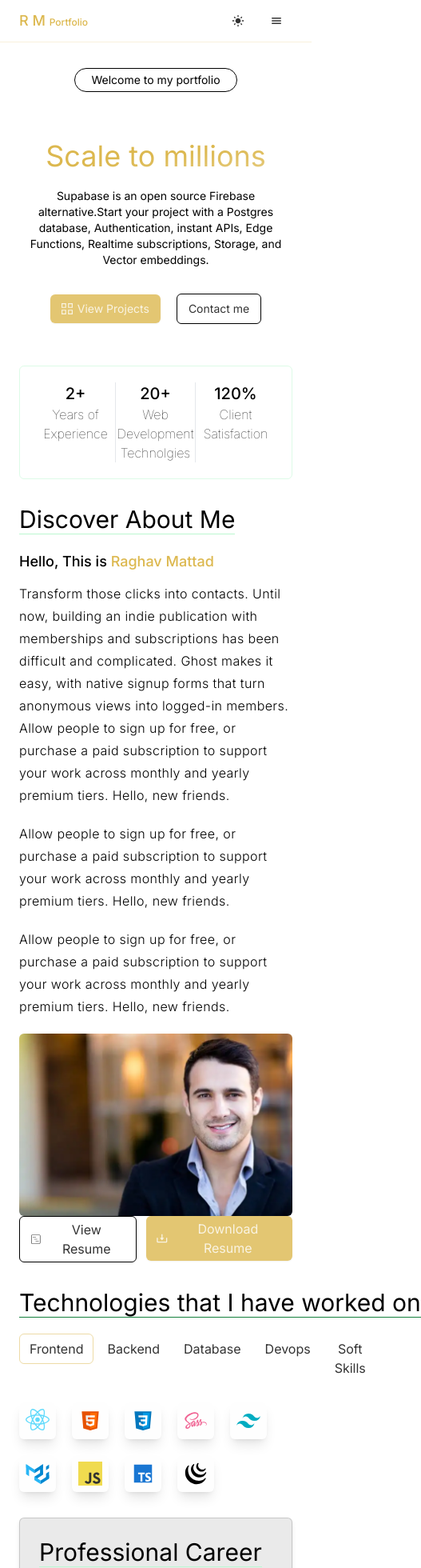
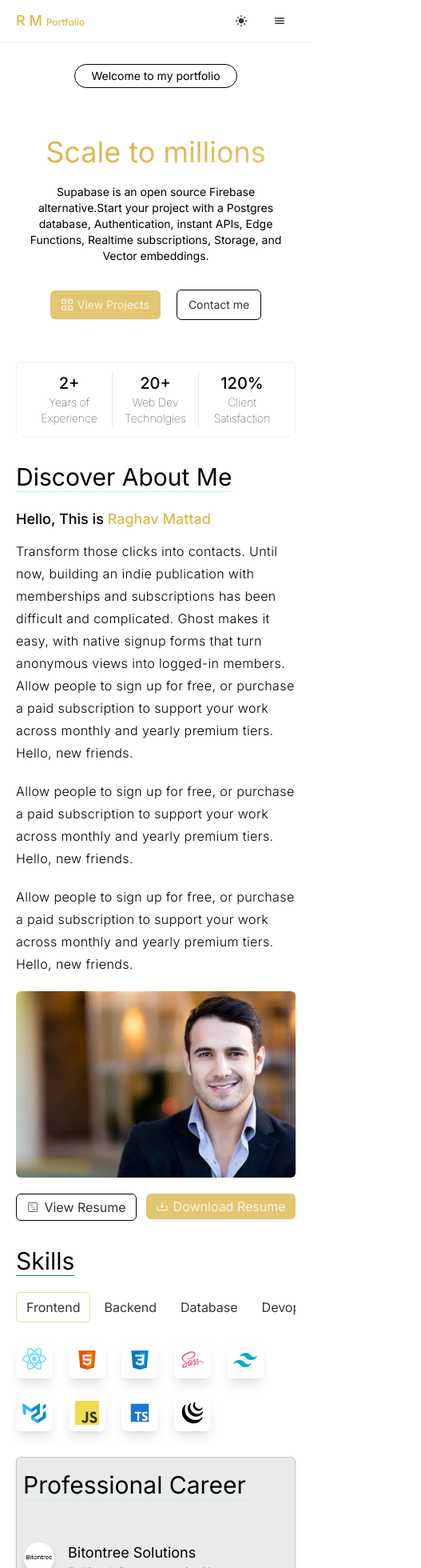
Before and after one commit to Raghav1000/portfolio, a Next.js app: page / in a window 390 px wide. Shown: the top 1960 px of the page at 80% size, 527 px wide, since content can reach past the window. Built offline with nearby package versions, Linux system fonts and the light colour scheme.

Commit message:
feat: responsive changes

```diff
--- a/src/app/components/AboutMe/AboutMe.tsx
+++ b/src/app/components/AboutMe/AboutMe.tsx
@@ -11,7 +11,7 @@ const AboutMe = () => {
       <h4 className="text-left text-3xl mb-5 border-b border-green-200 w-max">
         Discover About Me
       </h4>
-      <div className="grid md:grid-cols-2">
+      <div className="grid lg:grid-cols-2">
         <div>
           <h1 className="text-lg font-medium mb-3">
             Hello, This is <span className="text-primary">Raghav Mattad</span>
@@ -39,13 +39,13 @@ const AboutMe = () => {
         </div>
         <div className="flex flex-col justify-around">
           <Image
-            className="ml-auto rounded-md"
+            className="mx-auto lg:ml-auto rounded-md"
             src="/images/profile.jpeg"
             alt="profile-pic"
             height={600}
             width={400}
           />
-          <div className="flex ml-auto gap-3">
+          <div className="flex mx-auto lg:ml-auto mt-5 lg:mt-0 gap-3">
             <Button
               icon={<CiViewTimeline />}
               type="default"
--- a/src/app/components/Contact/Contact.tsx
+++ b/src/app/components/Contact/Contact.tsx
@@ -11,8 +11,8 @@ const Contact = () => {
         <h4 className="text-left text-3xl mb-5 border-b border-green-200 w-max">
           Get in touch
         </h4>
-        <div className="grid grid-cols-2">
-          <div className="flex flex-col justify-between">
+        <div className="grid md:grid-cols-2 sm:gap-0 md:gap-0">
+          <div className="flex flex-col gap-5 justify-between">
             <div className="flex flex-col gap-4">
               <div>
                 Feel free to get in touch with me. I am always open to
@@ -53,7 +53,7 @@ const Contact = () => {
               />
             </div>
           </div>
-          <div className="flex flex-col gap-6 ml-20">
+          <div className="flex flex-col gap-6 mt-5 md:mt-0 md:ml-20">
             <input
               placeholder="Name"
               className={
--- a/src/app/components/Footer/Footer.tsx
+++ b/src/app/components/Footer/Footer.tsx
@@ -4,15 +4,17 @@ import { BiMailSend } from "react-icons/bi";
 import { BsLinkedin } from "react-icons/bs";
 import { GrGithub } from "react-icons/gr";
 import Button from "../UI/Button/Button";
-import { FcContacts } from "react-icons/fc";
 
 const Footer = () => {
   return (
-    <div className="px-6 lg:px-20 xl:px-40 border-t border-t-primary/50 h-20 flex items-center justify-between">
-      <h3 className="text-primary text-lg font-medium">
+    <div className="px-5 lg:px-20 xl:px-40 border-t border-t-primary/50 h-20 flex items-center justify-between">
+      <h3 className="text-primary text-lg font-medium hidden sm:block">
         Raghav Mattad <span className="text-center text-xs">Portfolio</span>
       </h3>
-      <div className="text-sm tracking-widest">&lt; CODE YOUR FUTURE &gt;</div>
+      <h3 className="text-primary text-lg font-medium block sm:hidden">
+        R M <span className="text-center text-xs">Portfolio</span>
+      </h3>
+      <div className="text-sm tracking-widest hidden md:block">&lt; CODE YOUR FUTURE &gt;</div>
       <div className="flex gap-1">
         <Button
           icon={<GrGithub size={20} />}
--- a/src/app/components/Hero/Hero.tsx
+++ b/src/app/components/Hero/Hero.tsx
@@ -5,7 +5,7 @@ import DraggableButton from "./DraggableButton";
 
 const Hero = () => {
   return (
-    <div className="py-8 md:py-16">
+    <div className="py-8 md:py-16 pt-20 lg:pt-32">
       <DraggableButton />
       <div className="flex flex-col items-center justify-center text-center">
         <h1 className="text-foreground text-4xl sm:text-5xl sm:leading-none lg:text-7xl mt-5">
@@ -16,7 +16,7 @@ const Hero = () => {
             Scale to millions
           </span>
         </h1>
-        <p className="pt-2 text-foreground my-3 text-sm sm:mt-5 lg:mb-0 sm:text-base lg:text-lg lg:w-[60%]">
+        <p className="pt-2 text-foreground my-3 text-sm sm:mt-5 lg:mb-0 sm:text-base lg:text-lg md:w-[75%] lg:w-[60%]">
           Supabase is an open source Firebase alternative.
           <br className="hidden md:block" />
           Start your project with a Postgres database, Authentication, instant
--- a/src/app/components/Navbar/MobileNav.tsx
+++ b/src/app/components/Navbar/MobileNav.tsx
@@ -53,7 +53,7 @@ const MobileNav = () => {
                 exit="exit"
                 className="bg-overlay fixed overflow-hidden inset-0 z-50 h-screen max-h-screen w-screen supports-[height:100cqh]:h-[100cqh] supports-[height:100svh]:h-[100svh] transform"
               >
-                <div className="absolute px-6 lg:px-20 xl:px-40 py-3 flex items-center justify-between w-screen left-0 top-0 z-50 bg-overlay before:content[''] before:absolute before:w-full before:h-3 before:inset-0 before:top-full before:bg-gradient-to-b before:from-background-overlay before:to-transparent  border-b border-primary/20">
+                <div className="absolute px-5 lg:px-20 xl:px-40 py-3 flex items-center justify-between w-screen left-0 top-0 z-50 bg-overlay before:content[''] before:absolute before:w-full before:h-3 before:inset-0 before:top-full before:bg-gradient-to-b before:from-background-overlay before:to-transparent  border-b border-primary/20">
                   <h3 className="text-primary text-lg font-medium">
                     R M <span className="text-center text-xs">Portfolio</span>
                   </h3>
--- a/src/app/components/Navbar/Navbar.tsx
+++ b/src/app/components/Navbar/Navbar.tsx
@@ -7,7 +7,7 @@ import MobileNav from "./MobileNav";
 
 const Navbar = () => {
   return (
-    <div className="px-6 lg:px-20 xl:px-40 flex items-center justify-between border-b border-primary/20 py-3">
+    <div className="px-5 lg:px-20 xl:px-40 bg-background fixed w-full z-50 flex items-center justify-between border-b border-primary/20 py-3">
       <div className="flex items-center">
         <h3 className="text-primary text-lg font-medium">
           R M <span className="text-center text-xs">Portfolio</span>
--- a/src/app/components/PersonalStats/PersonalStats.tsx
+++ b/src/app/components/PersonalStats/PersonalStats.tsx
@@ -1,19 +1,24 @@
 const PersonalStats = () => {
   return (
     <div className="border border-green-200/50 rounded-md group hover:border-primary/30">
-      <div className="grid grid-cols-3 p-5">
+      <div className="grid grid-cols-3 p-3 md:p-5">
         <div className="flex flex-col text-center item-center border-r group-hover:border-r-primary/20">
           <h4 className="text-xl font-medium">2+</h4>
-          <span className="font-thin">Years of Experience</span>
+          <span className="font-thin text-sm md:text-base">
+            Years of Experience
+          </span>
         </div>
         <div className="flex flex-col text-center item-center border-r group-hover:border-r-primary/20">
           <h4 className="text-xl font-medium">20+</h4>
-          <span className="font-thin">Web Development Technolgies</span>
+          <span className="font-thin text-sm md:text-base">
+            Web Dev Technolgies
+          </span>
         </div>
         <div className="flex flex-col text-center item-center">
           <h4 className="text-xl font-medium">120%</h4>
-          <span className="font-thin"
-          >Client Satisfaction</span>
+          <span className="font-thin text-sm md:text-base">
+            Client Satisfaction
+          </span>
         </div>
       </div>
     </div>
--- a/src/app/components/Skills/Skills.tsx
+++ b/src/app/components/Skills/Skills.tsx
@@ -8,19 +8,22 @@ const Skills = () => {
   const [currentSkill, setCurrentSkill] = useState("frontend");
   return (
     <div className="my-8 md:my-16">
-      <h4 className="text-left text-3xl mb-5 border-b dark:border-green-200 border-green-700 w-max">
+      <h4 className="text-left hidden md:block text-3xl mb-5 border-b dark:border-green-200 border-green-700 w-max">
         Technologies that I have worked on
       </h4>
+      <h4 className="text-left block md:hidden text-3xl mb-5 border-b dark:border-green-200 border-green-700 w-max">
+        Skills
+      </h4>
       <div className="rounded-sm flex flex-col gap-6">
-        <div className="flex gap-1">
+        <div className="flex gap-1 overflow-scroll">
           {skillsTitle?.map((item) => (
             <Button
               key={item?.value}
               label={item?.label}
               className={
                 currentSkill === item?.value
-                  ? "border border-primary/50"
-                  : "border border-transparent"
+                  ? "border border-primary/50 w-max"
+                  : "border border-transparent w-max"
               }
               onClick={() => setCurrentSkill(item?.value)}
             />
--- a/src/app/layout.tsx
+++ b/src/app/layout.tsx
@@ -24,7 +24,7 @@ export default function RootLayout({
         <ThemeProvider attribute="class">
           <AppContainer>
             <Navbar />
-            <div className="px-6 lg:px-20 xl:px-40">{children}</div>
+            <div className="px-5 lg:px-20 xl:px-40">{children}</div>
             <Footer />
           </AppContainer>
         </ThemeProvider>
```
Also changed, not shown: src/app/components/ProfessionalCareer/ProfessionalCareer.tsx (+4 -4 lines), src/app/components/Projects/Projects.tsx (+12 -7 lines).
